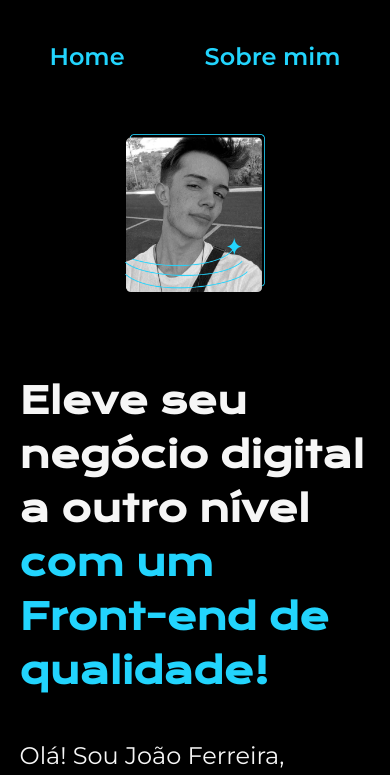
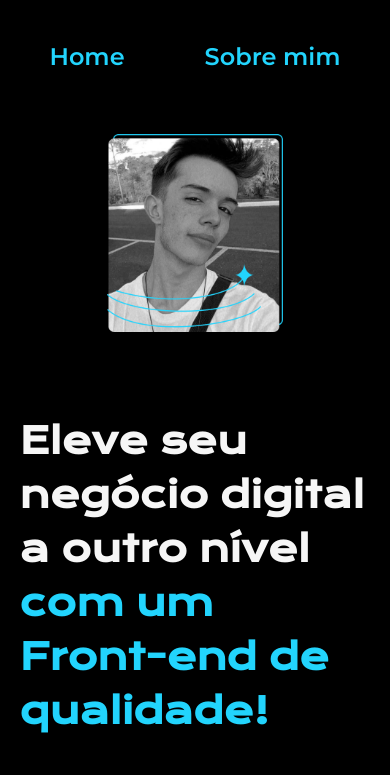
Before and after one commit to johnlaff/banner-front-end, a plain HTML site: page index.html in a window 390 px wide. Shown: the top 775 px of the page. Drawn offline with nearby package versions, Linux system fonts and the light colour scheme.

Commit message:
Alterando a largura da imagem no celular
Para melhor visualização, a largura da imagem foi aumentada em 10% em dispositivos móveis.

```diff
--- a/styles/style.css
+++ b/styles/style.css
@@ -137,4 +137,8 @@ body {
     .apresentacao__conteudo {
         width: auto;
     }
+
+    .apresentacao__imagem {
+        width: 50%;
+    }
 }
```
